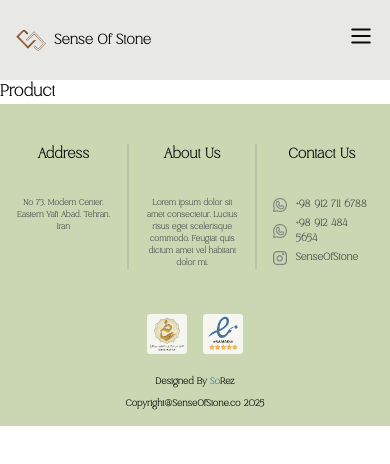
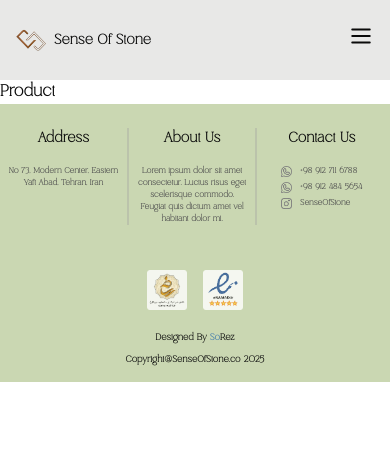
Before and after one commit to sorez94/developing-sos, a Next.js app: page /en/product in a window 390 px wide. Shown: the top 464 px of the page. Built offline with nearby package versions, Linux system fonts and the light colour scheme.

Commit message:
responsive

```diff
--- a/components/Footer.tsx
+++ b/components/Footer.tsx
@@ -9,55 +9,55 @@ const Footer = () => {
                 style={{backgroundColor: "rgb(202 215 178)"}}
                 className="flex pb-10 "
             >
-                <div className='w-[33%] mt-10 px-4 lg:px-12 xl:px-12 2xl:px-12 flex flex-col items-center justify-start border-r-2 border-r-[#bbc3ab]'>
-                    <h1 className='mb-8 text-[14px] lg:text-[20px] xl:text-[20px] 2xl:text-[20px] '> Address </h1>
+                <div className='w-[33%] mt-6 lg:mt-10 xl:mt-10 2xl:mt-10 px-2 lg:px-12 xl:px-12 2xl:px-12 flex flex-col items-center justify-start border-r-2 border-r-[#bbc3ab]'>
+                    <h1 className='mb-4 lg:mb-8 xl:mb-8 2xl:mb-8 text-[14px] lg:text-[20px] xl:text-[20px] 2xl:text-[20px] '> Address </h1>
                     <p className='text-[8px] text-[rgb(79,79,79)] text-center'>
                         No 73, Modern Center, Eastern Yaft Abad, Tehran, Iran
                     </p>
                 </div>
-                <div className='w-[33%] mt-10 px-4 lg:px-12 xl:px-12 2xl:px-12 flex flex-col items-center justify-start border-r-2 border-r-[#bbc3ab]'>
-                    <h1 className='mb-8 text-[14px] lg:text-[20px] xl:text-[20px] 2xl:text-[20px] '> About Us</h1>
+                <div className='w-[33%] mt-6 lg:mt-10 xl:mt-10 2xl:mt-10 px-2 lg:px-12 xl:px-12 2xl:px-12 flex flex-col items-center justify-start border-r-2 border-r-[#bbc3ab]'>
+                    <h1 className='mb-4 lg:mb-8 xl:mb-8 2xl:mb-8 text-[14px] lg:text-[20px] xl:text-[20px] 2xl:text-[20px] '> About Us</h1>
                     <p className='text-[8px] text-[rgb(79,79,79)] text-center'>
                         Lorem ipsum dolor sit amet consectetur. Luctus risus eget scelerisque commodo. Feugiat quis
                         dictum
                         amet vel habitant dolor mi.
                     </p>
                 </div>
-                <div className='w-[33%] mt-10 px-4 lg:px-12 xl:px-12 2xl:px-12 flex flex-col items-center justify-start'>
-                    <h1 className='mb-8 text-[14px] lg:text-[20px] xl:text-[20px] 2xl:text-[20px] '>Contact Us</h1>
+                <div className='w-[33%] mt-6 lg:mt-10 xl:mt-10 2xl:mt-10 px-2 lg:px-12 xl:px-12 2xl:px-12 flex flex-col items-center justify-start'>
+                    <h1 className='mb-4 lg:mb-8 xl:mb-8 2xl:mb-8 text-[14px] lg:text-[20px] xl:text-[20px] 2xl:text-[20px] '>Contact Us</h1>
                     <div className="flex flex-col items-start ">
                         <div className="flex items-center gap-2 mb-1">
-                            <img src="/icons/whatsapp.png" alt="whatsapp" className='w-[14px] lg:w-[18px] xl:w-[18px] 2xl:w-[18px]'/>
+                            <img src="/icons/whatsapp.png" alt="whatsapp" className='w-[11px] lg:w-[18px] xl:w-[18px] 2xl:w-[18px]'/>
                             <a
                                 href="https://wa.me/+989127116788"
                                 target="_blank"
                                 rel="noopener noreferrer"
                                 className='text-[14px]'
                             >
-                                <p className='text-[rgb(79,79,79)] text-[10px] lg:text-[16px] xl:text-[16px] 2xl:text-[16px]'>+98 912 711 6788</p>
+                                <p className='text-[rgb(79,79,79)] text-[8px] lg:text-[16px] xl:text-[16px] 2xl:text-[16px]'>+98 912 711 6788</p>
                             </a>
                         </div>
                         <div className="flex items-center gap-2 mb-1">
                             <img src="/icons/whatsapp.png" alt="whatsapp"
-                                 className='w-[14px] lg:w-[18px] xl:w-[18px] 2xl:w-[18px]'/>
+                                 className='w-[11px] lg:w-[18px] xl:w-[18px] 2xl:w-[18px]'/>
                             <a
                                 href="https://wa.me/+989124845654"
                                 target="_blank"
                                 rel="noopener noreferrer"
                                 className='text-[14px]'
                             >
-                                <p className='text-[rgb(79,79,79)] text-[10px] lg:text-[16px] xl:text-[16px] 2xl:text-[16px]'>+98 912 484 5654</p>
+                                <p className='text-[rgb(79,79,79)] text-[8px] lg:text-[16px] xl:text-[16px] 2xl:text-[16px]'>+98 912 484 5654</p>
                             </a>
                         </div>
                         <div className="flex items-center gap-2">
-                            <img src="/icons/instagram.png" alt="instagram" className='w-[14px] lg:w-[18px] xl:w-[18px] 2xl:w-[18px]'/>
+                            <img src="/icons/instagram.png" alt="instagram" className='w-[11px] lg:w-[18px] xl:w-[18px] 2xl:w-[18px]'/>
                             <a
                                 href="https://www.instagram.com/SenseOfStone"
                                 target="_blank"
                                 rel="noopener noreferrer"
                                 className='text-[14px]'
                             >
-                                <p className='text-[rgb(79,79,79)] text-[10px] lg:text-[16px] xl:text-[16px] 2xl:text-[16px]'>SenseOfStone</p>
+                                <p className='text-[rgb(79,79,79)] text-[8px] lg:text-[16px] xl:text-[16px] 2xl:text-[16px]'>SenseOfStone</p>
                             </a>
                         </div>
                     </div>
```
